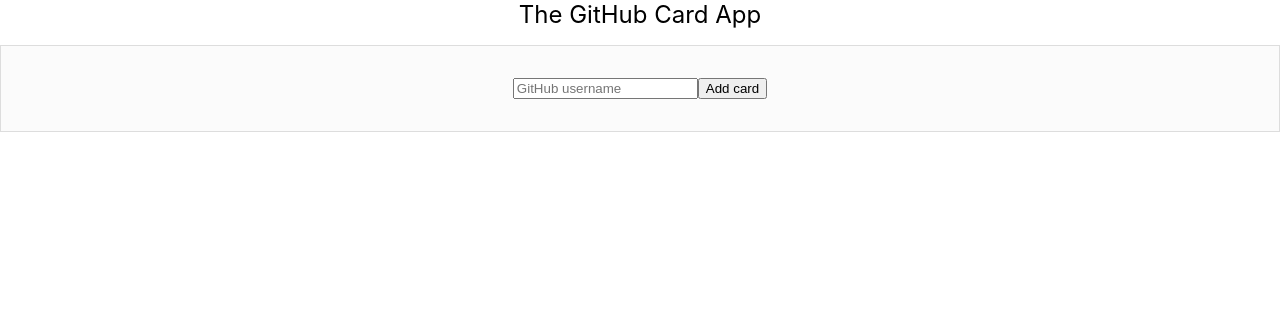
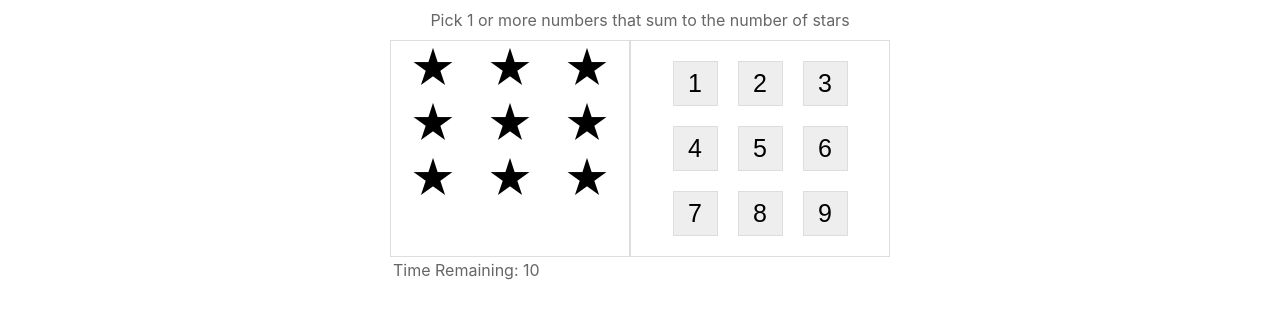
Before and after one commit to kavinda-ravishan/Pluralsight_React_Getting_Started, a React (Create React App) app: page / in a window 1280 px wide. Shown: the top 318 px of the page. Built offline with nearby package versions, Linux system fonts and the light colour scheme.

Commit message:
The Star Match Game

```diff
--- a/src/App.css
+++ b/src/App.css
@@ -1,31 +1,64 @@
-.github-profile {
-  margin: 1rem;
-}
-.github-profile img {
-  width: 75px;
+.game {
+  max-width: 500px;
+  margin: 0 auto;
 }
 
-.github-profile .info {
-  display: inline-block;
-  margin-left: 12px;
+.body {
+  display: flex;
 }
 
-.github-profile .info .name {
-  font-size: 1.25rem;
-  font-weight: bold;
+.help {
+  color: #666;
+  margin: 10px;
+  text-align: center;
 }
 
-form {
+.left {
+  text-align: center;
+  width: 50%;
   border: thin solid #ddd;
-  background-color: #fbfbfb;
-  padding: 2rem;
-  margin-bottom: 2rem;
-  display: flex;
-  justify-content: center;
 }
 
-.header {
+.right {
   text-align: center;
-  font-size: 1.5rem;
-  margin-bottom: 1rem;
+  padding: 10px;
+  width: 50%;
+  border: thin solid #ddd;
 }
+
+.star {
+  display: inline-block;
+  margin: 0 15px;
+}
+
+.star:after {
+  content: "\2605";
+  font-size: 45px;
+}
+
+.number {
+  background-color: #eee;
+  border: thin solid #ddd;
+  width: 45px;
+  height: 45px;
+  margin: 10px;
+  font-size: 25px;
+}
+
+.number:focus,
+.number:active {
+  outline: none;
+  border: thin solid #ddd;
+}
+
+.timer {
+  color: #666;
+  margin-top: 3px;
+  margin-left: 3px;
+}
+
+.game-done .message {
+  font-size: 250%;
+  font-weight: bold;
+  margin: 15px;
+}
--- a/src/App.js
+++ b/src/App.js
@@ -1,81 +1,81 @@
 import React from "react";
 import "./App.css";
 
-const CardList = (props) => {
+const StarMatch = () => {
   return (
-    <div>
-      {props.profiles.map((profile, index) => (
-        <Card {...profile} key={index} />
-      ))}
+    <div className="game">
+      <div className="help">
+        Pick 1 or more numbers that sum to the number of stars
+      </div>
+      <div className="body">
+        <div className="left">
+          <div className="star" />
+          <div className="star" />
+          <div className="star" />
+          <div className="star" />
+          <div className="star" />
+          <div className="star" />
+          <div className="star" />
+          <div className="star" />
+          <div className="star" />
+        </div>
+        <div className="right">
+          <button className="number">1</button>
+          <button className="number">2</button>
+          <button className="number">3</button>
+          <button className="number">4</button>
+          <button className="number">5</button>
+          <button className="number">6</button>
+          <button className="number">7</button>
+          <button className="number">8</button>
+          <button className="number">9</button>
+        </div>
+      </div>
+      <div className="timer">Time Remaining: 10</div>
     </div>
   );
 };
 
-class Card extends React.Component {
-  render() {
-    const profile = this.props;
-    return (
-      <div className="github-profile">
-        <img alt="avatar" src={profile.avatar_url}></img>
-        <div className="info">
-          <div className="name">{profile.name}</div>
-          <div className="company">{profile.company}</div>
-        </div>
-      </div>
-    );
-  }
-}
-//TEST USER NAME = gaearon
-class Form extends React.Component {
-  state = { userName: "" };
-  handleSubmit = async (event) => {
-    event.preventDefault(); //prevent refresh page when submit
+// Color Theme
+const colors = {
+  available: "lightgray",
+  used: "lightgreen",
+  wrong: "lightcoral",
+  candidate: "deepskyblue",
+};
 
-    const res = await fetch(
-      `https://api.github.com/users/${this.state.userName}`
-    );
-    const jsonRes = await res.json();
+// Math science
+const utils = {
+  // Sum an array
+  sum: (arr) => arr.reduce((acc, curr) => acc + curr, 0),
 
-    this.props.onSubmit(jsonRes);
+  // create an array of numbers between min and max (edges included)
+  range: (min, max) => Array.from({ length: max - min + 1 }, (_, i) => min + i),
 
-    this.setState({ userName: "" }); //Reset user name value on input
-  };
-  render() {
-    return (
-      <form onSubmit={this.handleSubmit}>
-        <input
-          type="text"
-          placeholder="GitHub username"
-          value={this.state.userName}
-          onChange={(event) => this.setState({ userName: event.target.value })}
-          required
-        />
-        <button>Add card</button>
-      </form>
-    );
-  }
-}
+  // pick a random number between min and max (edges included)
+  random: (min, max) => min + Math.floor(Math.random() * (max - min + 1)),
 
-class App extends React.Component {
-  state = {
-    profiles: [],
-  };
+  // Given an array of numbers and a max...
+  // Pick a random sum (< max) from the set of all available sums in arr
+  randomSumIn: (arr, max) => {
+    const sets = [[]];
+    const sums = [];
+    for (let i = 0; i < arr.length; i++) {
+      for (let j = 0, len = sets.length; j < len; j++) {
+        const candidateSet = sets[j].concat(arr[i]);
+        const candidateSum = utils.sum(candidateSet);
+        if (candidateSum <= max) {
+          sets.push(candidateSet);
+          sums.push(candidateSum);
+        }
+      }
+    }
+    return sums[utils.random(0, sums.length - 1)];
+  },
+};
 
-  addNewProfile = (profileData) => {
-    this.setState((prevState) => ({
-      profiles: [...prevState.profiles, profileData],
-    }));
-  };
-
-  render() {
-    return (
-      <div>
-        <div className="header">{this.props.title}</div>
-        <Form onSubmit={this.addNewProfile} />
-        <CardList profiles={this.state.profiles} />
-      </div>
-    );
-  }
-}
+const App = () => {
+  return <StarMatch />;
+};
 
 export default App;
--- a/src/index.js
+++ b/src/index.js
@@ -4,10 +4,7 @@
 import App from "./App";
 import reportWebVitals from "./reportWebVitals";
 
-ReactDOM.render(
-  <App title="The GitHub Card App" />,
-  document.getElementById("root")
-);
+ReactDOM.render(<App />, document.getElementById("root"));
 
 // If you want to start measuring performance in your app, pass a function
 // to log results (for example: reportWebVitals(console.log))
```
